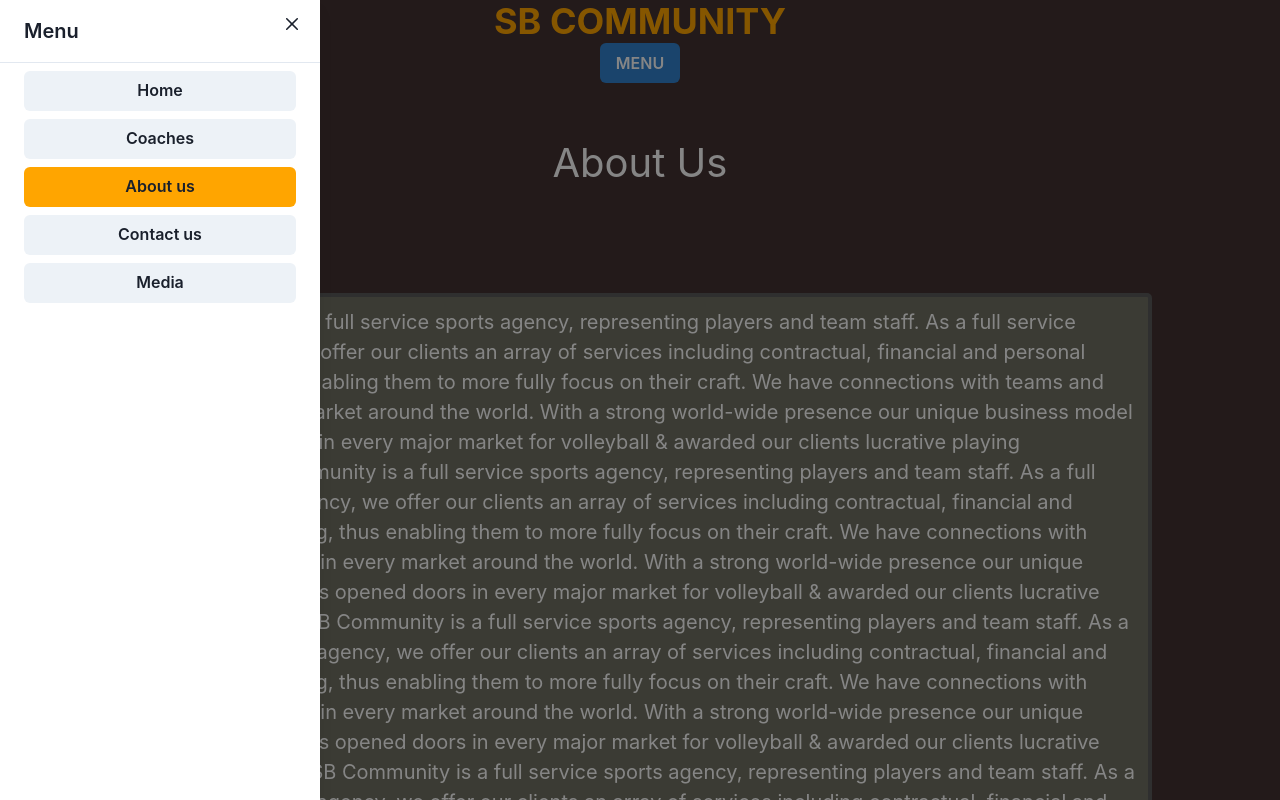
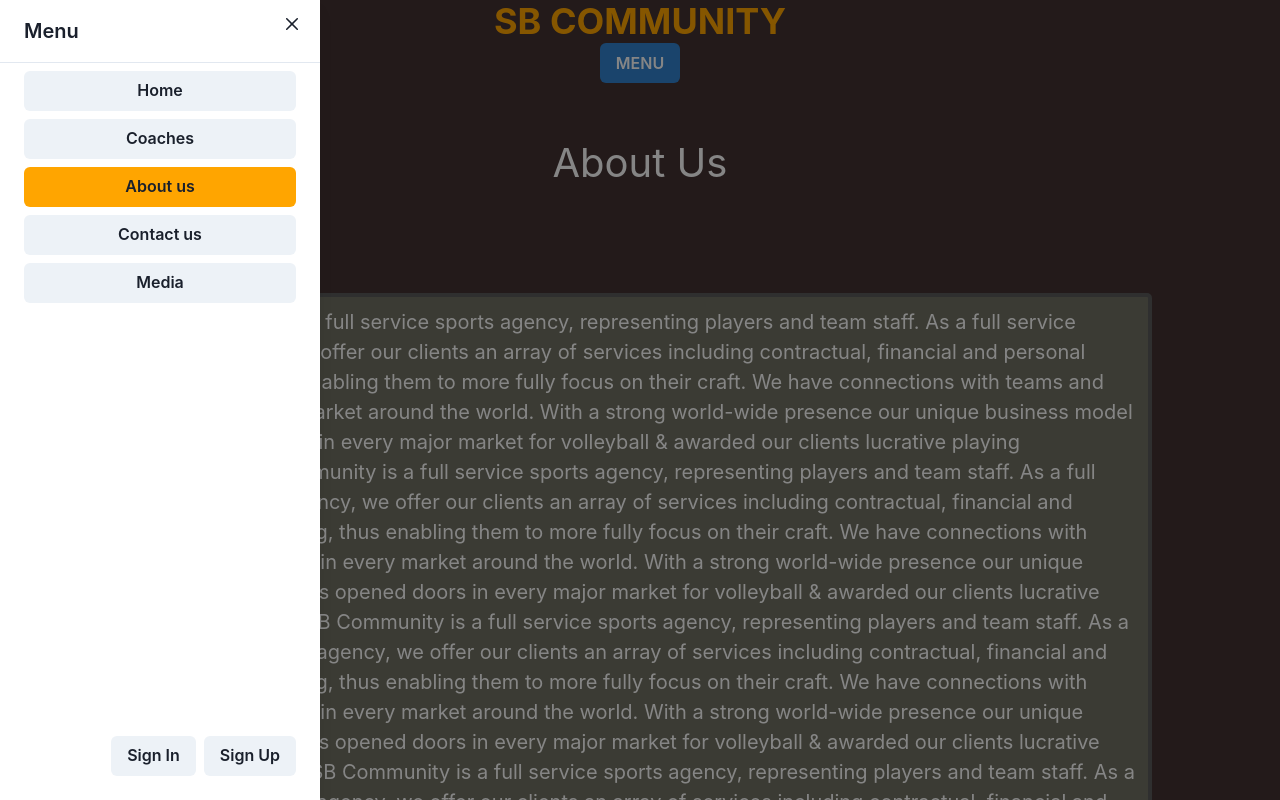
Before and after one commit to gburgazliev/voleyball-team, a React (Vite) app in the folder my-app/: page /about-us in a window 1280 px wide. Both pictures are taken after a click on the button "MENU". Built offline with nearby package versions, Linux system fonts and the light colour scheme; no server answers.

Commit message:
make sign in and sign up buttons visible

```diff
--- a/my-app/src/components/header/Header.jsx
+++ b/my-app/src/components/header/Header.jsx
@@ -42,13 +42,13 @@ const Header = () => {
                 </Flex>
             );
         } else {
-            // content = (
-            //     <Flex>
-            //         <Button onClick={() => navigate('/auth/login')} marginRight={2}>Sign in</Button>
+            content = (
+                <Flex>
+                    <Button onClick={() => navigate('/auth/login')} marginRight={2}>Sign in</Button>
 
-            //         <Button onClick={() => navigate('/auth/register')} marginLeft={2}>Sign up</Button>
-            //     </Flex>
-            // );
+                    <Button onClick={() => navigate('/auth/register')} marginLeft={2}>Sign up</Button>
+                </Flex>
+            );
         }
         setContent(content);
     };
--- a/my-app/src/components/mobileHeader/MobileHeader.jsx
+++ b/my-app/src/components/mobileHeader/MobileHeader.jsx
@@ -99,8 +99,8 @@ const MobileHeader = () => {
 
                     </DrawerBody>
                     <DrawerFooter >
-                        {/* {user ? <Button onClick={() => { navigate('/'); logout(); onClose() }}>Sign Out</Button> : <> <Button bg={location.pathname === '/auth/login' ? 'orange' : 'gray.100'} m={2} onClick={() => navigate('/auth/login')}>Sign In</Button>
-                            <Button bg={location.pathname === '/auth/register' ? 'orange' : 'gray.100'} onClick={() => navigate('/auth/register')}>Sign Up</Button></>} */}
+                        {user ? <Button onClick={() => { navigate('/'); logout(); onClose() }}>Sign Out</Button> : <> <Button bg={location.pathname === '/auth/login' ? 'orange' : 'gray.100'} m={2} onClick={() => navigate('/auth/login')}>Sign In</Button>
+                            <Button bg={location.pathname === '/auth/register' ? 'orange' : 'gray.100'} onClick={() => navigate('/auth/register')}>Sign Up</Button></>}
 
                     </DrawerFooter>
                 </DrawerContent>
```
